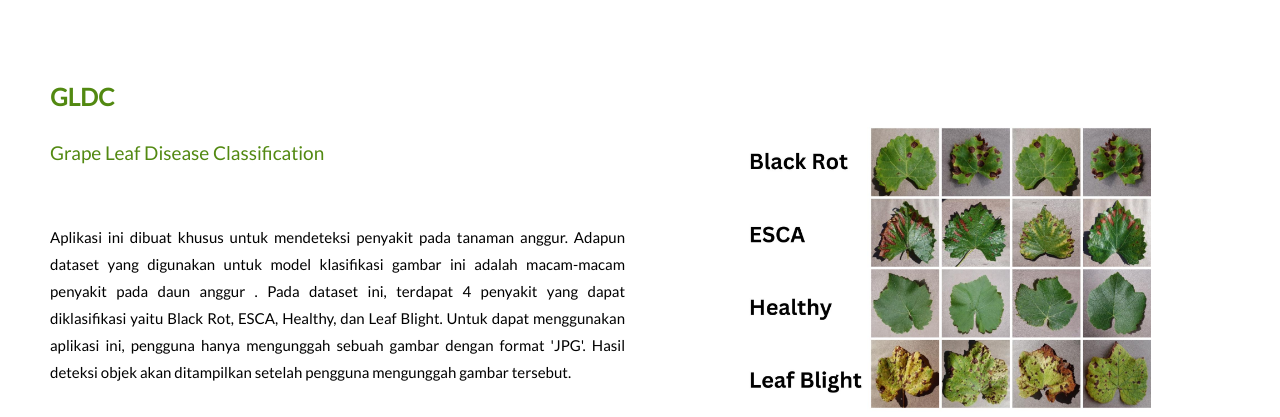
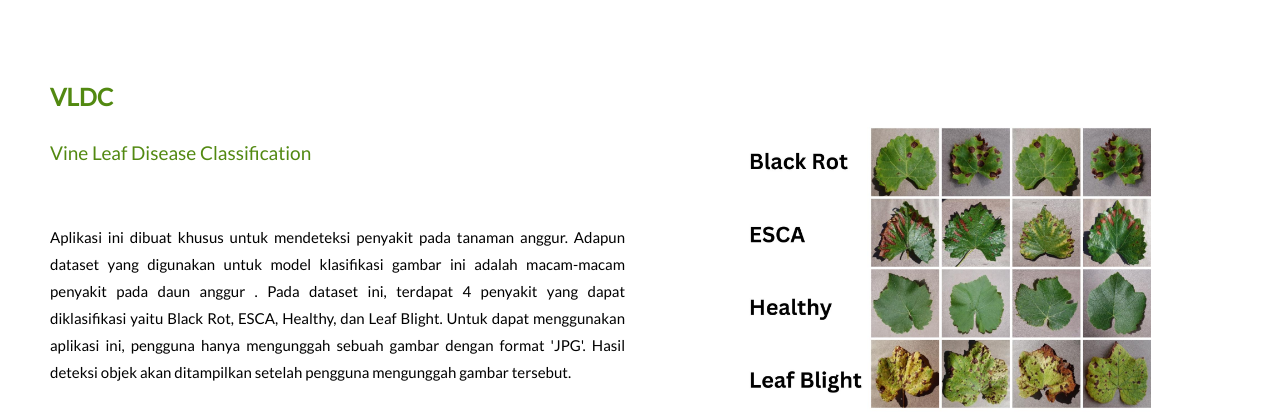
Before and after one commit to irmaamanda/deploy-anggur, a Flask app: page / in a window 1280 px wide. Shown: the part 50-467 px from the top of the page. Run offline with Flask 3, Linux system fonts and the light colour scheme.

Commit message:
Update index.html

```diff
--- a/templates/index.html
+++ b/templates/index.html
@@ -50,8 +50,8 @@
 		<br>
 		<div class="row">
 			<div class="col-sm-6">
-				<h2>GLDC</h2>
-				<h4>Grape Leaf Disease Classification</h4><br>
+				<h2>VLDC</h2>
+				<h4>Vine Leaf Disease Classification</h4><br>
 				<p style="text-align: justify;text-justify: inter-word;">
 					Aplikasi ini dibuat khusus untuk mendeteksi penyakit pada tanaman anggur.
 					Adapun dataset yang digunakan untuk model klasifikasi gambar ini adalah macam-macam penyakit pada daun anggur .
```
